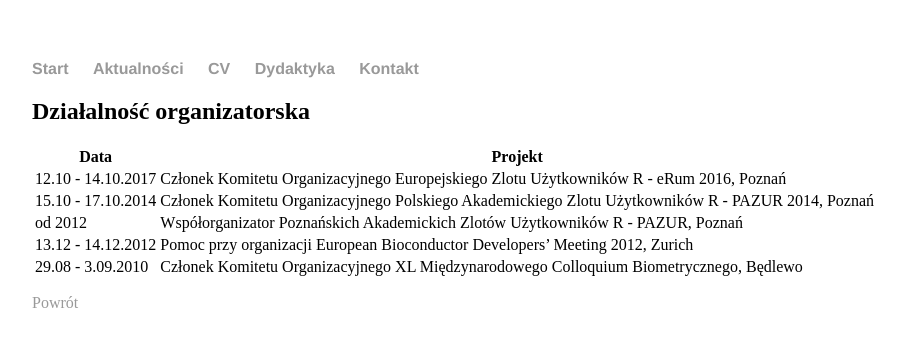
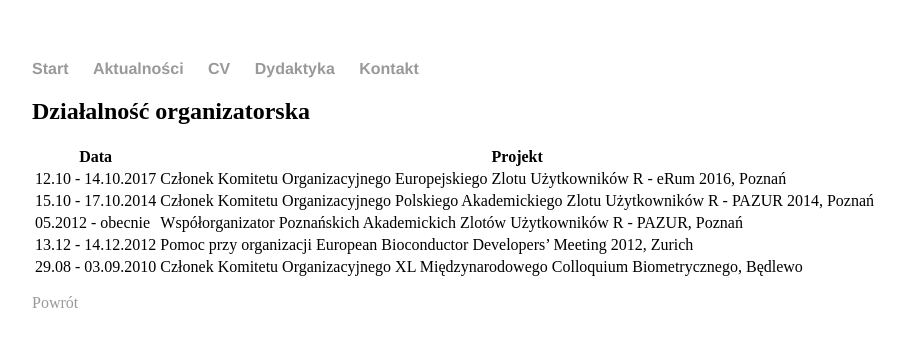
Before and after one commit to alicjaszabelska/alicjaszabelska.github.io, a Jekyll site: the page built from cv/organizacja.md, in a window 1280 px wide. Shown: the top 347 px of the page, without its empty margins (160-1064 px from the left). Built offline with Jekyll 4.4.1, drawn with Linux system fonts in a browser that asks for light colours.

Commit message:
Update organizacja.md

```diff
--- a/cv/organizacja.md
+++ b/cv/organizacja.md
@@ -7,8 +7,8 @@ Data | Projekt
 --- | ---
 12.10 - 14.10.2017 | Członek Komitetu Organizacyjnego Europejskiego Zlotu Użytkowników R - eRum 2016, Poznań
 15.10 - 17.10.2014 | Członek Komitetu Organizacyjnego Polskiego Akademickiego Zlotu Użytkowników R - PAZUR 2014, Poznań
-od 2012 | Współorganizator Poznańskich Akademickich Zlotów Użytkowników R - PAZUR, Poznań
+05.2012 - obecnie | Współorganizator Poznańskich Akademickich Zlotów Użytkowników R - PAZUR, Poznań
 13.12 - 14.12.2012 | Pomoc przy organizacji European Bioconductor Developers' Meeting 2012, Zurich
-29.08 - 3.09.2010	| Członek Komitetu Organizacyjnego XL Międzynarodowego Colloquium Biometrycznego, Będlewo
+29.08 - 03.09.2010	| Członek Komitetu Organizacyjnego XL Międzynarodowego Colloquium Biometrycznego, Będlewo
 
 [Powrót](/cv)
```
